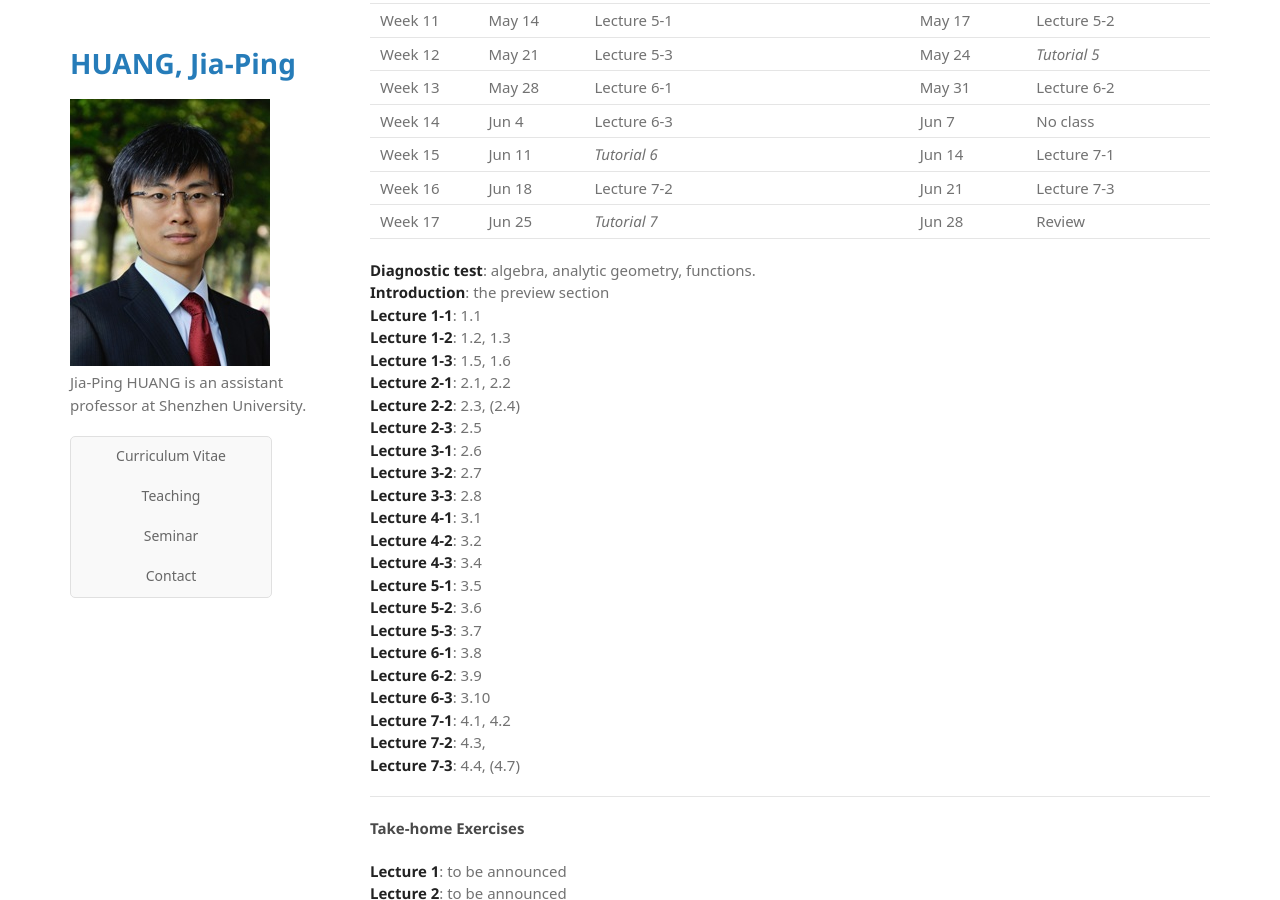
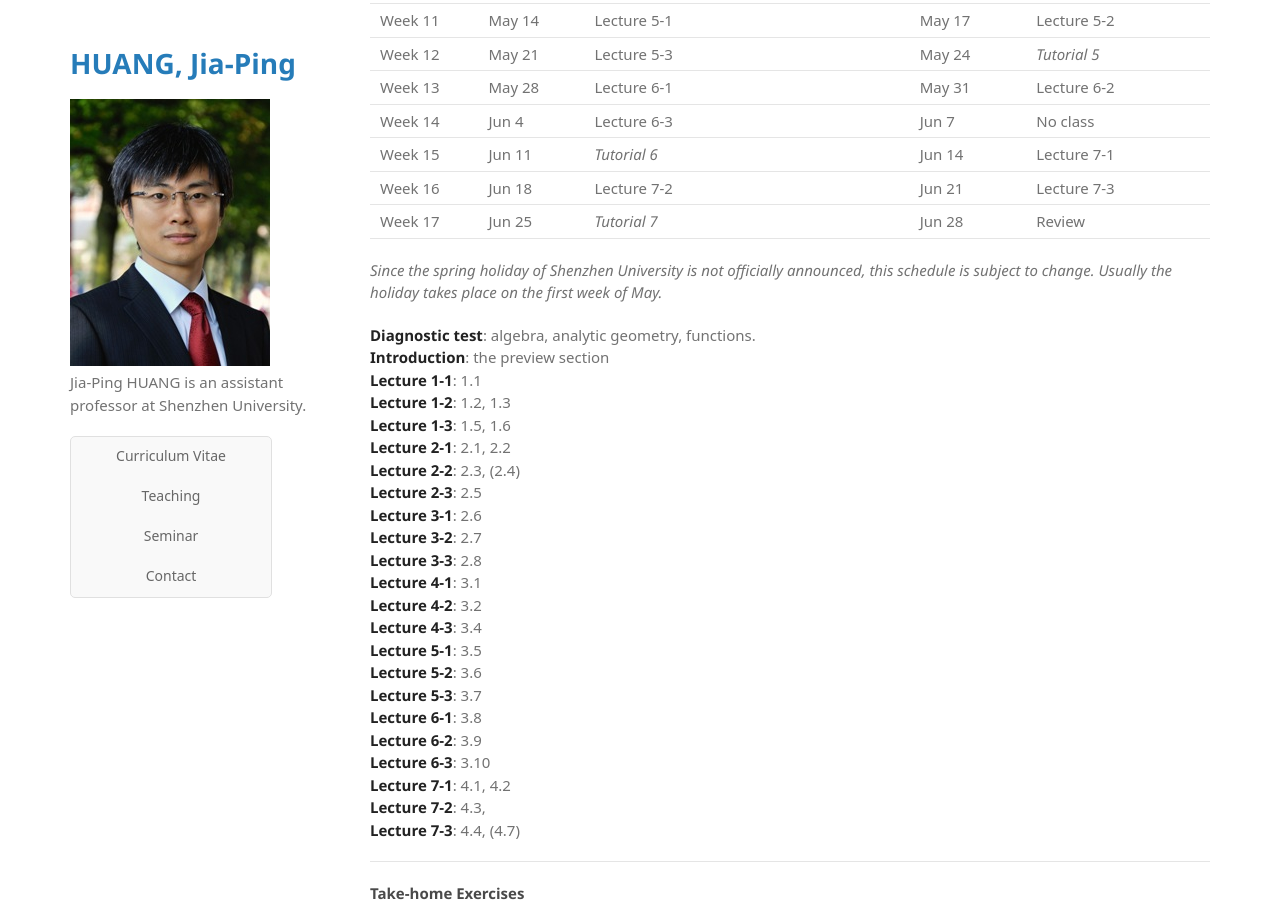
Before and after one commit to huangjp28/huangjp28.github.io, a Jekyll site: the page built from _teaching/03_calculus1.md, in a window 1280 px wide and 900 px high, scrolled down 1707 px. Built offline with Jekyll 4.4.1, drawn with Linux system fonts in a browser that asks for light colours; some web fonts are replaced; a script that is not in the unit is left out.

Commit message:
update 20190301

```diff
--- a/_teaching/03_calculus1.md
+++ b/_teaching/03_calculus1.md
@@ -73,6 +73,8 @@ The course has lecture classes and tutorial classes, where in the former we focu
 | Week 16 | Jun 18 | Lecture 7-2 | Jun 21 | Lecture 7-3 |
 | Week 17 | Jun 25 | *Tutorial 7* | Jun 28 | Review |
 
+*Since the spring holiday of Shenzhen University is not officially announced, this schedule is subject to change. Usually the holiday takes place on the first week of May.*
+
 **Diagnostic test**: algebra, analytic geometry, functions.
 **Introduction**: the preview section
 **Lecture 1-1**: 1.1
```
Also changed, not shown: _teaching/05_statistics.md (+2 -0 lines).
